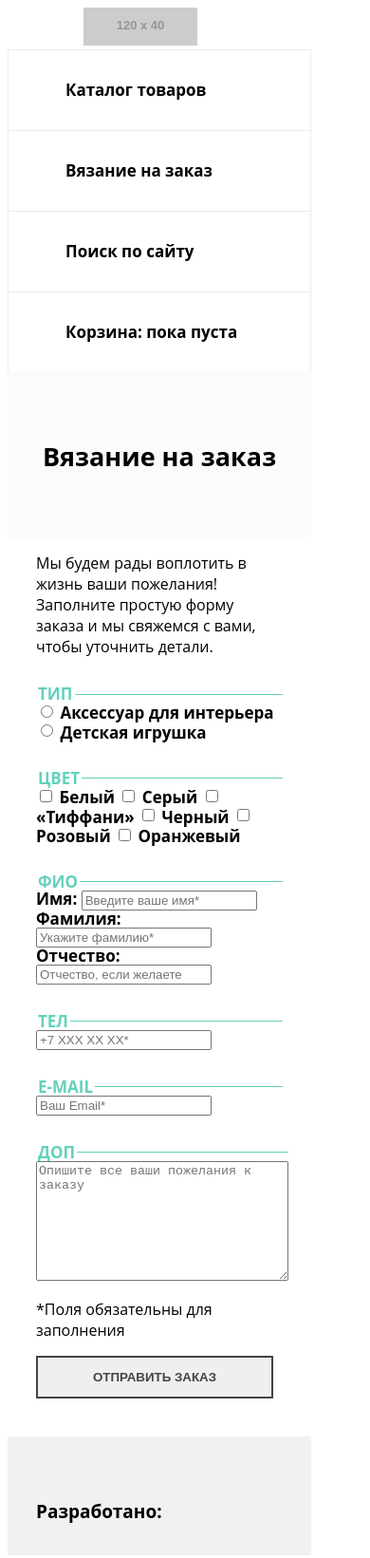
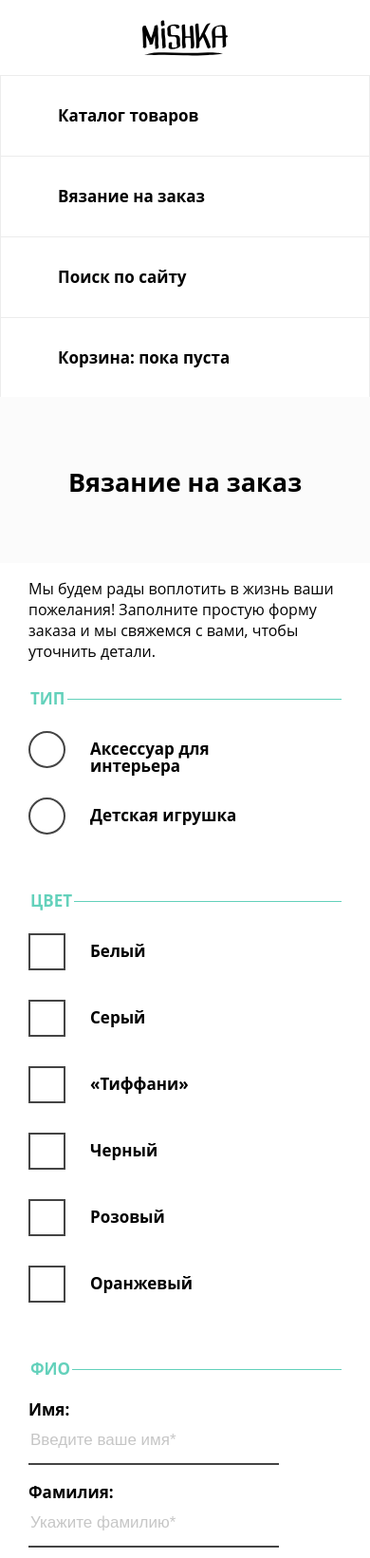
Before and after one commit to EkaterinaEfimova/229103-mishka, a plain HTML site: page form.html in a window 390 px wide. Shown: the top 1641 px of the page at 95% size. Drawn offline with nearby package versions, Linux system fonts and the light colour scheme; files that its build step writes are made by us from their sources; placeholder pictures from the web are drawn by us.

Commit message:
Поправила отступы, сделала страницу с формой

```diff
--- a/form.html
+++ b/form.html
@@ -3,21 +3,26 @@
   <head>
     <meta charset="utf-8">
     <title>HTML Academy: Мишка</title>
+    <meta name="viewport" content="width=device-width,initial-scrole=1">
     <link rel="stylesheet" href="css/style.css">
   </head>
   <body>
     <header class="page-header">
-      <a href="index.html" class="page-header__logo">
-        <img src="http://placehold.it/120x40" alt="Мишка">
-      </a>
+      <div class="page-header__logo">
+        <a href="index.html">
+          <img src="img/logo-mobile.svg" alt="Мишка" width="90" height="40">
+        </a>
+      </div>
       <nav class="main-nav">
         <span class="main-nav__toggler"></span>
         <div class="main-nav__wrapper">
           <ul class="main-nav__list">
-            <li class="main-nav__item"><a href="/catalog.html">Каталог товаров</a></li>
-            <li class="main-nav__item"><a href="/form.html">Вязание на заказ</a></li>
-            <li class="main-nav__item"><a href="#">Поиск по сайту</a></li>
-            <li class="main-nav__item"><a href="#">Корзина: пока пуста</a></li>
+            <li class="main-nav__user-menu"><a href="/catalog.html">Каталог товаров</a></li>
+            <li class="main-nav__user-menu"><a href="/form.html">Вязание на заказ</a></li>
+          </ul>
+          <ul class="main-nav__list">
+            <li class="main-nav__item main-nav__item--search"><a href="#">Поиск по сайту</a></li>
+            <li class="main-nav__item main-nav__item--card"><a href="#">Корзина: пока пуста</a></li>
           </ul>
         </div>
       </nav>
@@ -30,44 +35,44 @@
         <p>Мы будем рады воплотить в жизнь ваши пожелания! Заполните простую форму заказа и мы свяжемся с вами, чтобы уточнить детали.</p>
         <fieldset class="form-order__item">
           <legend>ТИП</legend>
-          <input id="accessory" name="accessory" type="radio">
+          <input id="accessory" name="accessory" type="radio" class="form-order__radio-input">
           <label for="accessory" class="form-order__radio-label">Аксессуар для интерьера</label>
-          <input id="toy" name="toy" type="radio">
+          <input id="toy" name="toy" type="radio" class="form-order__radio-input">
           <label for="toy" class="form-order__radio-label">Детская игрушка</label>
         </fieldset>
         <fieldset class="form-order__item">
           <legend>Цвет</legend>
-          <input id="color-white" name="color-white" type="checkbox">
+          <input id="color-white" name="color-white" type="checkbox" class="form-order__checkbox-input">
           <label for="color-white" class="form-order__checkbox-label">Белый</label>
-          <input id="color-grey" name="color-grey" type="checkbox">
+          <input id="color-grey" name="color-grey" type="checkbox" class="form-order__checkbox-input">
           <label for="color-grey" class="form-order__checkbox-label">Серый</label>
-          <input id="color-tiffany" name="color-tiffany" type="checkbox">
+          <input id="color-tiffany" name="color-tiffany" type="checkbox" class="form-order__checkbox-input">
           <label for="color-tiffany" class="form-order__checkbox-label">«Тиффани»</label>
-          <input id="color-black" name="color-black" type="checkbox">
+          <input id="color-black" name="color-black" type="checkbox" class="form-order__checkbox-input">
           <label for="color-black" class="form-order__checkbox-label">Черный</label>
-          <input id="color-pink" name="color-pink" type="checkbox">
+          <input id="color-pink" name="color-pink" type="checkbox" class="form-order__checkbox-input">
           <label for="color-pink" class="form-order__checkbox-label">Розовый</label>
-          <input id="color-orange" name="color-orange" type="checkbox">
+          <input id="color-orange" name="color-orange" type="checkbox" class="form-order__checkbox-input">
           <label for="color-orange" class="form-order__checkbox-label">Оранжевый</label>
         </fieldset>
         <fieldset class="form-order__item">
           <legend>ФИО</legend>
           <label for="user-name" class="form-order__user-name-label">Имя:</label>
-          <input id="user-name" name="user-name" type="text" placeholder="Введите ваше имя*" required>
+          <input id="user-name" name="user-name" type="text" placeholder="Введите ваше имя*" required class="form-order__user-name-input">
           <label for="user-last-name" class="form-order__user-name-label">Фамилия:</label>
-          <input id="user-last-name" name="user-last-name" type="text" placeholder="Укажите фамилию*" required>
+          <input id="user-last-name" name="user-last-name" type="text" placeholder="Укажите фамилию*" required class="form-order__user-name-input">
           <label for="user-patronymic" class="form-order__user-name-label">Отчество:</label>
-          <input id="user-patronymic" name="user-patronymic" type="text" placeholder="Отчество, если желаете">
+          <input id="user-patronymic" name="user-patronymic" type="text" placeholder="Отчество, если желаете" class="form-order__user-name-input">
         </fieldset>
         <fieldset class="form-order__item">
           <legend>Тел</legend>
           <label for="user-tel" class="form-order__tel-label">Номер телефона</label>
-          <input type="tel" id="user-tel" name="user-tel" placeholder="+7 ХХХ ХХ ХХ*" required>
+          <input type="tel" id="user-tel" name="user-tel" placeholder="+7 ХХХ ХХ ХХ*" required class="form-order__tel-input">
         </fieldset>
         <fieldset class="form-order__item">
           <legend>E-mail</legend>
           <label for="email" class="form-order__email-label">E-mail</label>
-          <input type="email" id="email" name="user-email" placeholder="Ваш Email*" required>
+          <input type="email" id="email" name="user-email" placeholder="Ваш Email*" required class="form-order__email-input">
         </fieldset>
         <fieldset class="form-order__item">
           <legend>Доп</legend>
--- /dev/null
+++ b/less/base.less
@@ -0,0 +1,15 @@
+body {
+  min-width: 320px;
+  margin: 0 auto;
+  background-color: @body-color;
+  font-family: "Open Sans", "Arial", "Helvetica", sans-serif;
+  }
+
+a {
+  text-decoration: none;
+  color: @font-color;
+}
+img {
+  max-width: 100%;
+  height: auto;
+}
--- a/less/btn.less
+++ b/less/btn.less
@@ -1,17 +1,18 @@
 .btn {
-  .container();
-  display: inline-block;
+  display: block;
+  margin: 0 auto;
   border: 2px solid @font-color;
-  width: 250px;
-  padding-top: 13px;
-  padding-bottom: 13px;
+  width: 234px;
+  padding: 13px;
   text-align: center;
   color: @font-color;
   font-weight: 700;
+  text-transform: uppercase;
+  background-color: @body-color;
 }
 
 .btn--basket {
-  width: 186px;
-  margin-left: 30px;
+  width: 146px;
+  padding: 16px 20px;
   margin-bottom: 30px;
 }
--- a/less/contacts.less
+++ b/less/contacts.less
@@ -21,8 +21,3 @@
   background-position: 50% 50%;
   background-repeat: no-repeat;
 }
-
-.contacts .btn {
-  .container();
-  margin: 0 30px;
-}
--- a/less/form-order.less
+++ b/less/form-order.less
@@ -18,18 +18,85 @@
 .form-order__item legend {
   color: @color-menu;
   text-transform: uppercase;
+  margin-bottom: 25px;
 }
 
 .form-order__checkbox-label,
 .form-order__radio-label {
-  display: inline-block;
+  position: relative;
+  display: block;
   vertical-align: middle;
+  font-size: 17px;
+  line-height: 18px;
+  color: @title-color;
+  min-height: 50px;
+  padding: 10px 40px 10px 65px;
 }
+
+.form-order__checkbox-label::before,
+.form-order__radio-label::before {
+  content: '';
+  position: absolute;
+  top: 0;
+  left: 0;
+  width: 35px;
+  height: 35px;
+  border: 2px solid @font-color;
+}
+
+.form-order__radio-label::before {
+  border-radius: 50%;
+}
+
+.form-order__checkbox-input,
+.form-order__radio-input {
+  display: none;
+}
+
 .form-order__miscellaneous-textarea {
-  width: 260px;
+  width: 234px;
+  padding: 10px;
+  border: 2px solid @font-color;
 }
 
 .form-order__email-label,
 .form-order__tel-label {
   display: none;
 }
+::-webkit-input-placeholder {
+  font-size: 17px;
+  line-height: 18px;
+  color: @font-color;
+  opacity: 0.3;
+}
+::-moz-placeholder          {
+  font-size: 17px;
+  line-height: 18px;
+  color: @font-color;
+  opacity: 0.3;
+}/* Firefox 19+ */
+:-moz-placeholder           {
+  font-size: 17px;
+  line-height: 18px;
+  color: @font-color;
+  opacity: 0.3;
+}/* Firefox 18- */
+:-ms-input-placeholder      {
+  font-size: 17px;
+  line-height: 18px;
+  color: @font-color;
+  opacity: 0.3;
+}
+
+.form-order__tel-input,
+.form-order__email-input,
+.form-order__user-name-input {
+  display: block;
+  width: 260px;
+  min-height: 45px;
+  margin-bottom: 20px;
+  border-top: none;
+  border-left: none;
+  border-right: none;
+  border-bottom: 2px solid @font-color;
+}
--- a/less/main-nav.less
+++ b/less/main-nav.less
@@ -9,15 +9,16 @@
   list-style: none;
 }
 
+.main-nav__user-menu,
 .main-nav__item {
   display: block;
   border: 1px solid @border-color;
   margin-top: -1px;
 }
 
+.main-nav__user-menu a,
 .main-nav__item a {
-  display: inline-block;
-  vertical-align: middle;
+  display: block;
   font-size: 17px;
   line-height: 24px;
   font-weight: 700;
--- a/less/mixins.less
+++ b/less/mixins.less
@@ -1,5 +1,4 @@
-.container {
+.container() {
   width: 260px;
   margin: 0 auto;
-  padding: 0 auto;
 }
--- a/less/page-header.less
+++ b/less/page-header.less
@@ -1,12 +1,16 @@
 .page-header {
-
 }
 
 .page-header__logo {
-  .container();
-  padding-left: 80px;
+  height: 60px;
+  padding-top: 20px;
+  text-align: center;
 }
 
+.page-header__logo img {
+    width: 90px;
+    height: 40px;
+}
 .page-header__slogan {
   margin-top: -20px;
   height: 175px;
--- a/less/page-promo.less
+++ b/less/page-promo.less
@@ -1,6 +1,5 @@
 .page-promo {
-  padding-left: 30px;
-  padding-right: 30px;
+padding: 0 30px;
 }
 
 .page-promo__title {
@@ -25,7 +24,7 @@
 
 .page-promo__desk-item {
   height: 40px;
-  border-top: 1px solid @border-color;
+  border-bottom: 1px solid @border-color;
 }
 
 .promo-page__price {
@@ -45,5 +44,4 @@
   font-size: 17px;
   line-height: 20px;
   font-weight: 700;
-
 }
--- a/less/slider.less
+++ b/less/slider.less
@@ -1,5 +1,7 @@
 .slider__comments-title {
-
+  color: @title-color;
+  font-size: 25px;
+  line-height: 30px;
 }
 
 .slider__comments p {
@@ -14,6 +16,7 @@
 .slider__comments:first-of-type {
   display: block;
 }
+
 .slider__comments-name {
   color: @font-color;
   font-size: 17px;
@@ -24,3 +27,16 @@
   color: @font-color;
   font-weight: 500;
 }
+
+.slider__btn {
+  display: inline-block;
+  height: 50px;
+  width: 128px;
+  margin-bottom: 35px;
+  border: 1px solid @border-color;
+  background-color: @body-color;
+}
+
+.slider__btn--next {
+  margin-left: -5px;
+}
--- a/less/style.less
+++ b/less/style.less
@@ -1,6 +1,7 @@
 
 @import "variables.less";
 @import "mixins.less";
+@import "base.less";
 @import "page-header.less";
 @import "main-nav.less";
 @import "page-promo.less";
@@ -11,14 +12,3 @@
 @import "form-order.less";
 @import "catalog-item.less";
 @import "video.less";
-
-body {
-  width: 320px;
-  background-color: @body-color;
-  font-family: "Open Sans", "Arial", "Helvetica", sans-serif;
-  }
-
-a {
-  text-decoration: none;
-  color: @font-color;
-}
```
Also changed, not shown: catalog.html (+12 -7 lines), index.html (+12 -7 lines).
